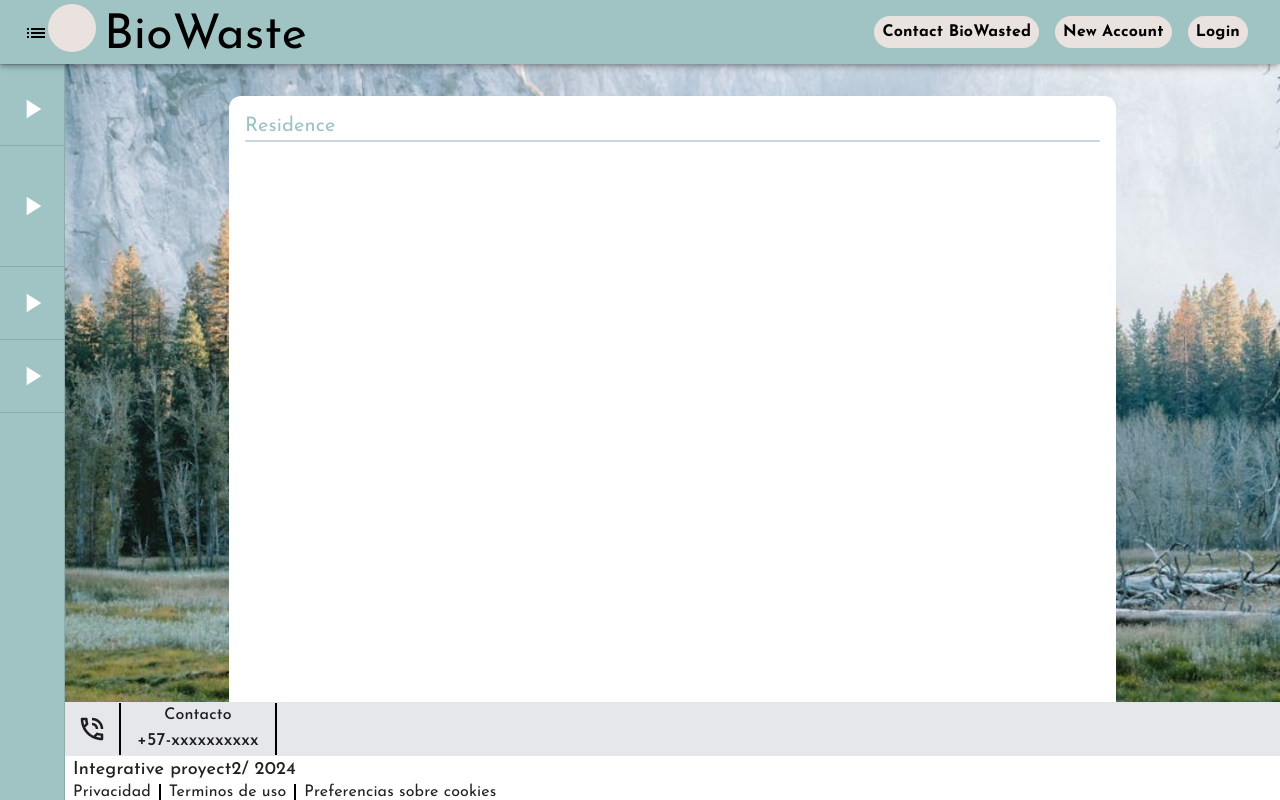
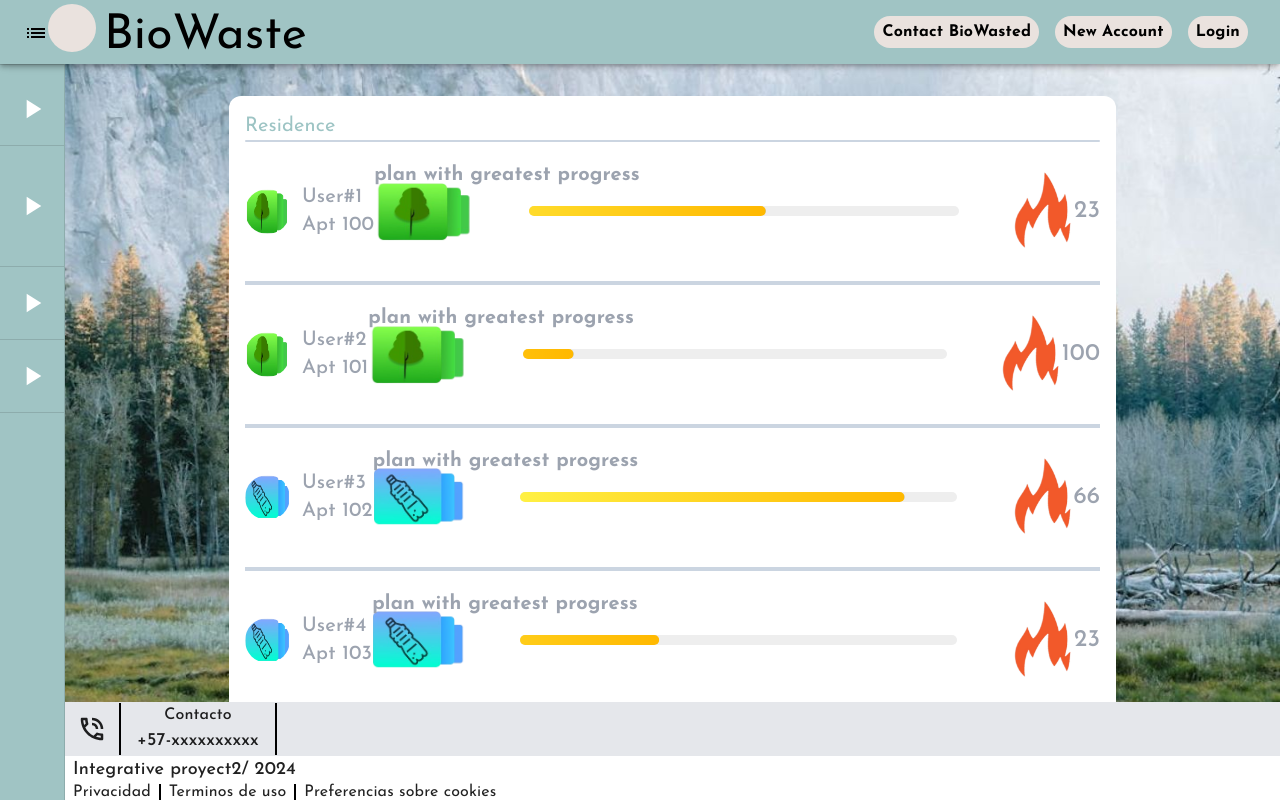
Before and after one commit to DanielSupe/BioWasteFront, a React (Vite) app: page /Main/Residence in a window 1280 px wide. Built offline with nearby package versions, Linux system fonts and the light colour scheme; the HTML template or start-up script is replaced by a standard one.

Commit message:
residenceList in user

```diff
--- a/src/pages/Inicio/components/PlanProgress.jsx
+++ b/src/pages/Inicio/components/PlanProgress.jsx
@@ -3,18 +3,16 @@ import ProgressBar from './ProgressBar'
 import PropTypes from 'prop-types';
 const PlanProgress = ({ title, urlImage, ResidenceList, progress }) => {
     return (
-        <div className='flex w-full justify-start items-start min-h-[100px] h-1/3 box-border border-b-2 border-slate-300 '>
-            <div className='flex h-full flex-col justify-center items-start overflow-hidden'>
-                <p className=' font-bold text-gray-400 text-xl'>{title}</p>
+        <div className={`flex w-full justify-start items-start min-h-[100px] h-1/3 ${!ResidenceList ? "box-border border-b-2":""} border-slate-300 `}>
+            <div className='flex h-full flex-col justify-center items-start relative'>
+                <p className={`font-bold text-gray-400 text-xl whitespace-nowrap ${ResidenceList ? "absolute top-0 left-0":""}`}>{title}</p>
                 <img className='max-h-[70%]' src={urlImage} />
             </div>
-            <div className='h-full w-full bg flex justify-center items-center '>
+            <div className='h-full w-full flex justify-center items-center '>
                 <div className='w-[80%] h-full flex flex-col justify-center items-center'>
                     {!ResidenceList ? (<p className=' font-medium text-gray-400 text-xl text-center p-2'>Progress</p>) : null}
                     <div className='flex justify-center w-full'><ProgressBar progress={progress} /></div>
                 </div>
-
-
             </div>
 
         </div>
--- a/src/pages/Residence/template/TemplateResidence.jsx
+++ b/src/pages/Residence/template/TemplateResidence.jsx
@@ -1,12 +1,55 @@
 import React from 'react'
+import PlanProgress from '../../Inicio/components/PlanProgress'
 const TemplateResidence = () => {
+
+  const photoDefeft = "https://as2.ftcdn.net/v2/jpg/03/49/49/79/1000_F_349497933_Ly4im8BDmHLaLzgyKg2f2yZOvJjBtlw5.jpg"
+
+  const listPrueba = [
+    {urlFoto:"/Images/Main/imagePlan_3.png",name:"User",idUser:"1",apt:"100",typePlan:"",progressPlan:"55",racha:"23"},
+    {urlFoto:"/Images/Main/imagePlan_3.png",name:"User",idUser:"2",apt:"101",typePlan:"",progressPlan:"12",racha:"100"},
+    {urlFoto:"/Images/Main/imagePlan_2.png",name:"User",idUser:"3",apt:"102",typePlan:"",progressPlan:"88",racha:"66"},
+    {urlFoto:"/Images/Main/imagePlan_2.png",name:"User",idUser:"4",apt:"103",typePlan:"",progressPlan:"32",racha:"23"},
+    {urlFoto:"/Images/Main/imagePlan_1.png",name:"User",idUser:"5",apt:"104",typePlan:"",progressPlan:"100",racha:"54"},
+    {urlFoto:"/Images/Main/imagePlan_1.png",name:"User",idUser:"6",apt:"105",typePlan:"",progressPlan:"1",racha:"98"},
+    {urlFoto:"/Images/Main/imagePlan_3.png",name:"User",idUser:"7",apt:"106",typePlan:"",progressPlan:"76",racha:"54"},
+    {urlFoto:"/Images/Main/imagePlan_3.png",name:"User",idUser:"8",apt:"107",typePlan:"",progressPlan:"22",racha:"34"},
+    {urlFoto:"/Images/Main/imagePlan_3.png",name:"User",idUser:"9",apt:"108",typePlan:"",progressPlan:"97",racha:"2"},
+  ]
+
   return (
     <div className='w-full h-full px-4 box-border flex justify-center  items-end bg-cover bg-center bg-no-repeat overflow-auto' style={{backgroundImage:"url('/Images/Main/fondoMain.jpg')"}}>
-        <div className=' w-full md:w-3/4 h-full md:h-[95%] bg-white rounded-t-xl p-4 box-border'>
+        <div className=' w-full md:w-3/4 h-full md:h-[95%] bg-white rounded-t-xl p-4 box-border flex flex-col'>
             <h3 className=' text-blueMainTtile text-xl '> Residence</h3>
             <div className=' rounded-lg w-full border-b-2 border-slate-300'/>
-            <div className=''>
+            <div className='h-auto w-full flex-grow overflow-auto flex flex-col justify-start items-center'>
+              {listPrueba.map((item)=>{
+                return(
+                  <div className='w-full h-auto flex justify-center items-center box-border pr-4 md:pr-0 border-b-4 border-slate-300' key={`${item.name}-${item.idUser}`}>
+                    {/* primer cuadro------------------------ */}
+                    <div className='flex h-full  justify-center items-center box-border'>
+                      <img className='w-[45px] h-[45px] rounded-[50%] md:mr-3' src={item.urlFoto ? item.urlFoto : photoDefeft}/>
+                    <div className='flex flex-col items-start'>
+                      <div className='flex'>
+                        <p className=' text-gray-400 font-medium text-xl text-center max-w-[70%]'>{item.name}</p>
+                        <p className=' text-gray-400 font-medium text-xl text-center'>#{item.idUser}</p>
+                      </div>
+                      <p className=' text-gray-400 font-medium text-xl text-center'>Apt {item.apt}</p>
+                    </div>
+                    </div>
+                    {/* segundo cuadro------------------------------------ */}
+                    <div className='flex justify-center items-center h-full flex-grow overflow-hidden box-border'>
+                      <PlanProgress urlImage={item.urlFoto} progress={item.progressPlan} ResidenceList={true}  title={"plan with greatest progress"}/>
+                    </div>
 
+                    <div className='h-full  flex justify-center items-center box-border'>
+                      <img className=' max-h-[60%]' src='/Images/Main/LlamaMain.png'/>
+                      <p className=' text-gray-400 font-medium text-2xl text-center'>{item.racha}</p>
+                    </div>
+
+
+                  </div>
+                )
+              })}
             </div>
         </div>
   </div>
```
